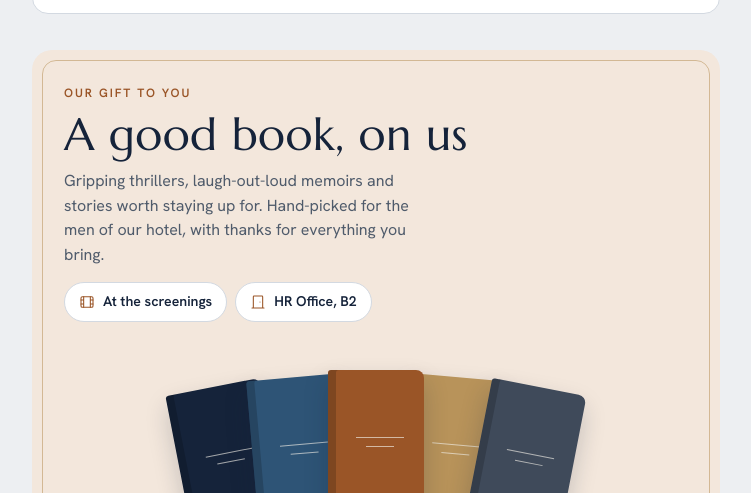
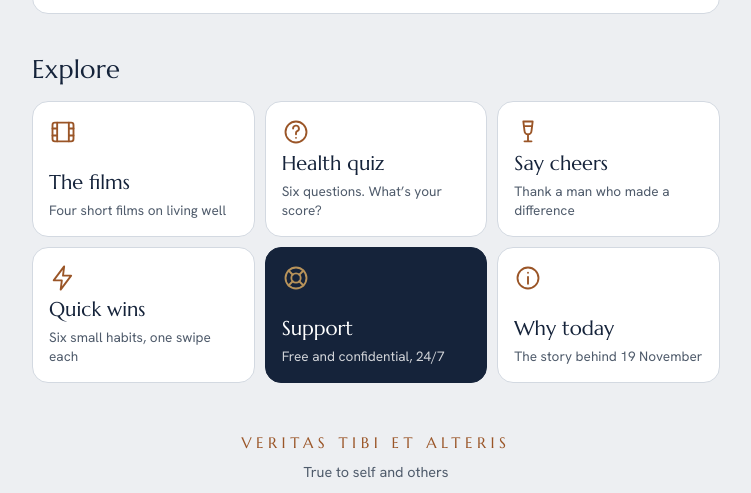
Before and after one commit to HR-BHL/International-Mens-Day, a plain HTML site: page index.html in a window 1280 px wide. Shown: the part 1308-1801 px from the top of the page, without its empty margins (264-1015 px from the left). Drawn offline with Linux system fonts and the light colour scheme.

Commit message:
Remove the book gift section from the Men's Day page
Co-Authored-By: Claude Opus 5.5 <noreply@anthropic.com>
Claude-Session: https://claude.ai/code/session_01C8Xk5mThMs6FTaAyoDH2S4

```diff
--- a/index.html
+++ b/index.html
@@ -421,27 +421,6 @@ footer p{color:var(--muted);font-size:.9rem}
   </div>
 </section>
 
-<section class="wrap gift-sec" aria-labelledby="gift-h">
-  <div class="gift">
-    <div class="gift-copy">
-      <p class="eyebrow">Our gift to you</p>
-      <h2 id="gift-h">A good book, on us</h2>
-      <p>Gripping thrillers, laugh-out-loud memoirs and stories worth staying up for. Hand-picked for the men of our hotel, with thanks for everything you bring.</p>
-      <div class="collect">
-        <span><svg class="ic" viewBox="0 0 24 24" aria-hidden="true"><rect x="3" y="4" width="18" height="16" rx="2"></rect><path d="M7 4v16M17 4v16M3 9h4M3 15h4M17 9h4M17 15h4"></path></svg>At the screenings</span>
-        <span><svg class="ic" viewBox="0 0 24 24" aria-hidden="true"><path d="M5 21V4a1 1 0 0 1 1-1h12a1 1 0 0 1 1 1v17M3 21h18M15 12h.01"></path></svg>HR Office, B2</span>
-      </div>
-    </div>
-    <div class="covers" aria-hidden="true">
-      <span class="cover c1"><i></i><i></i></span>
-      <span class="cover c2"><i></i><i></i></span>
-      <span class="cover c3"><i></i><i></i></span>
-      <span class="cover c4"><i></i><i></i></span>
-      <span class="cover c5"><i></i><i></i></span>
-    </div>
-  </div>
-</section>
-
 <section class="wrap explore" aria-labelledby="explore-h">
   <h2 class="sec-h" id="explore-h">Explore</h2>
   <div class="tiles">
@@ -514,7 +493,7 @@ footer p{color:var(--muted);font-size:.9rem}
       <article class="tipc"><svg class="ic" viewBox="0 0 24 24" aria-hidden="true"><path d="M21 15a2 2 0 0 1-2 2H7l-4 4V5a2 2 0 0 1 2-2h14a2 2 0 0 1 2 2z"></path></svg><span class="n">1 of 6</span><b>Check in</b><p>Message a mate you haven’t heard from. Two lines is plenty.</p></article>
       <article class="tipc"><svg class="ic" viewBox="0 0 24 24" aria-hidden="true"><circle cx="12" cy="12" r="4"></circle><path d="M12 2v2M12 20v2M4.9 4.9l1.4 1.4M17.7 17.7l1.4 1.4M2 12h2M20 12h2M4.9 19.1l1.4-1.4M17.7 6.3l1.4-1.4"></path></svg><span class="n">2 of 6</span><b>Step outside</b><p>Ten minutes of daylight on your break resets a hectic shift.</p></article>
       <article class="tipc"><svg class="ic" viewBox="0 0 24 24" aria-hidden="true"><circle cx="13" cy="4" r="2"></circle><path d="m7 21 3-6 3 2v4M10 15l1-6 4 3 3 1M6 12l3-3"></path></svg><span class="n">3 of 6</span><b>Keep moving</b><p>150 minutes a week. The walk to the station counts.</p></article>
-      <article class="tipc"><svg class="ic" viewBox="0 0 24 24" aria-hidden="true"><rect x="3" y="5" width="18" height="16" rx="2"></rect><path d="M16 3v4M8 3v4M3 10h18M9 15l2 2 4-4"></path></svg><span class="n">4 of 6</span><b>Book it</b><p>Putting off the GP, dentist or optician? Book it this week.</p></article>
+      <article class="tipc"><svg class="ic" viewBox="0 0 24 24" aria-hidden="true"><rect x="3" y="5" width="18" height="16" rx="2"></rect><path d="M16 3v4M8 3v4M3 10h18M9 15l2 2 4-4"></path></svg><span class="n">4 of 6</span><b>Make the call</b><p>Putting off the GP, dentist or optician? Make the appointment this week.</p></article>
       <article class="tipc"><svg class="ic" viewBox="0 0 24 24" aria-hidden="true"><path d="M3 11v2a2 2 0 0 0 2 2h2l5 4V5L7 9H5a2 2 0 0 0-2 2z"></path><path d="M16 9a4 4 0 0 1 0 6M19 6a8 8 0 0 1 0 12"></path></svg><span class="n">5 of 6</span><b>Say it out loud</b><p>A rough week shared is a lighter week.</p></article>
       <article class="tipc"><svg class="ic" viewBox="0 0 24 24" aria-hidden="true"><circle cx="9" cy="8" r="3.5"></circle><path d="M2.5 20a6.5 6.5 0 0 1 13 0"></path><circle cx="17" cy="9" r="2.5"></circle><path d="M16.5 14.5A5 5 0 0 1 21.5 19"></path></svg><span class="n">6 of 6</span><b>Find your team</b><p>Five-a-side, a running club, the gym. Side by side, talking is easier.</p></article>
     </div>
```
